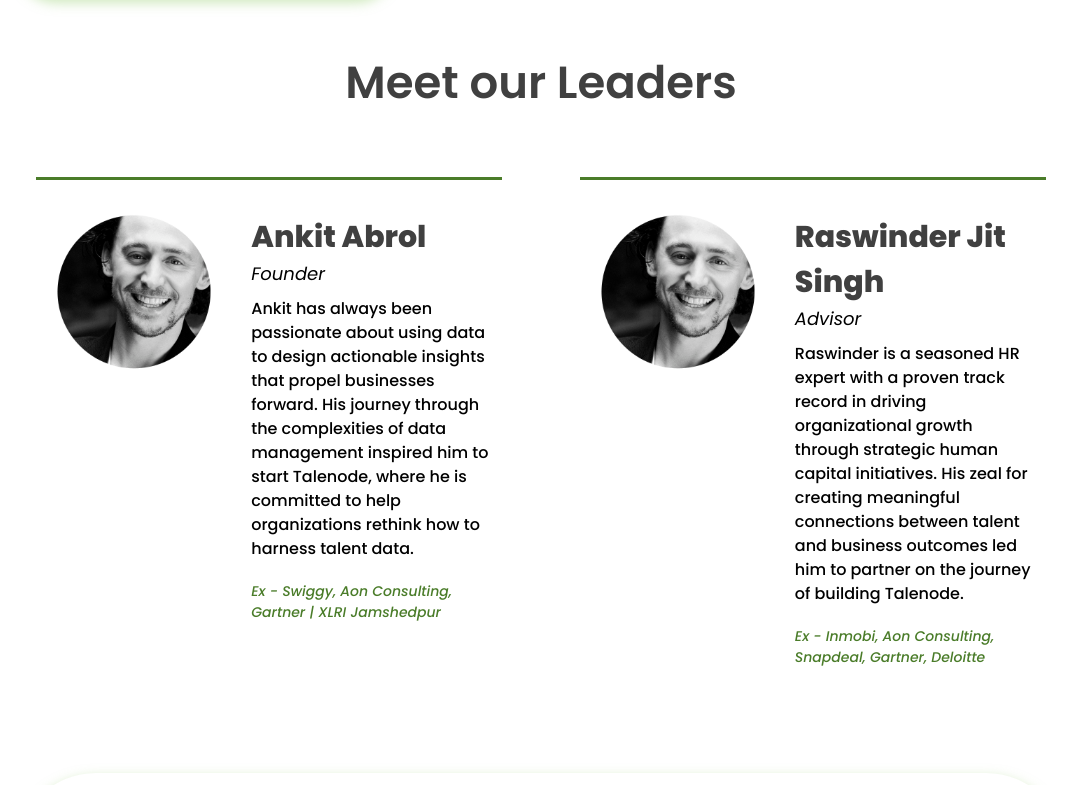
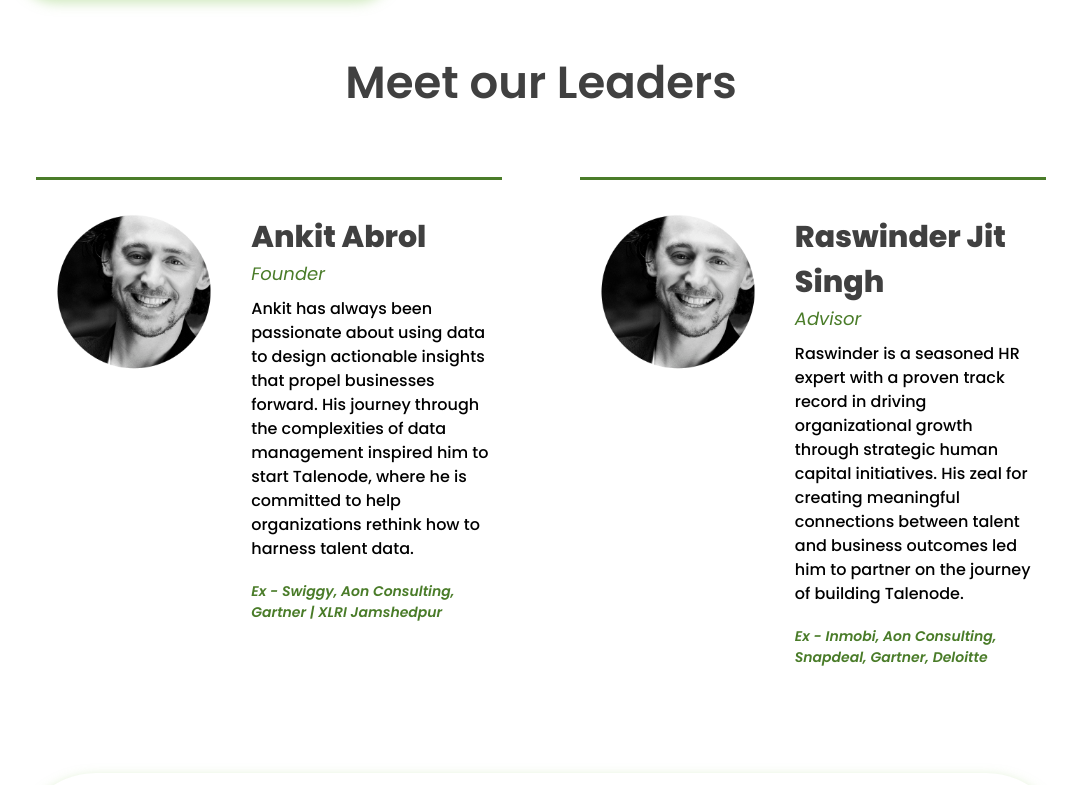
Before and after one commit to SakshamTalenode/Talenode_website, a React (Create React App) app: page /About in a window 1280 px wide. Shown: the part 2012-2797 px from the top of the page, without its empty margins (99-1176 px from the left). Built offline with nearby package versions, Linux system fonts and the light colour scheme.

Commit message:
prefinality

```diff
--- a/src/App.css
+++ b/src/App.css
@@ -2763,6 +2763,7 @@ html {
 }
 
 .tag-leader{
+  color: #4A7C29;
   font-family: Poppins;
   font-style: italic;
   font-size: 18px;
@@ -2779,7 +2780,7 @@ html {
 .exp-leader{
   color: #4A7C29;
   font-family: Poppins;
-  font-weight: 500;
+  font-weight: 600;
   font-size: 14px;
   padding-bottom: 20px;
 }
--- a/src/pages/About.js
+++ b/src/pages/About.js
@@ -1,5 +1,5 @@
 import React, { useState } from "react";
-import hero from "../assets/hero-about.png";
+import hero from "../assets/about-hero.png";
 import CarouselAbout from "../components/CarouselAbout";
 import Marquee from "react-fast-marquee";
 import analytics from "../assets/card1-icon.png";
```
Also changed, not shown: src/assets/about-hero.png (added).
